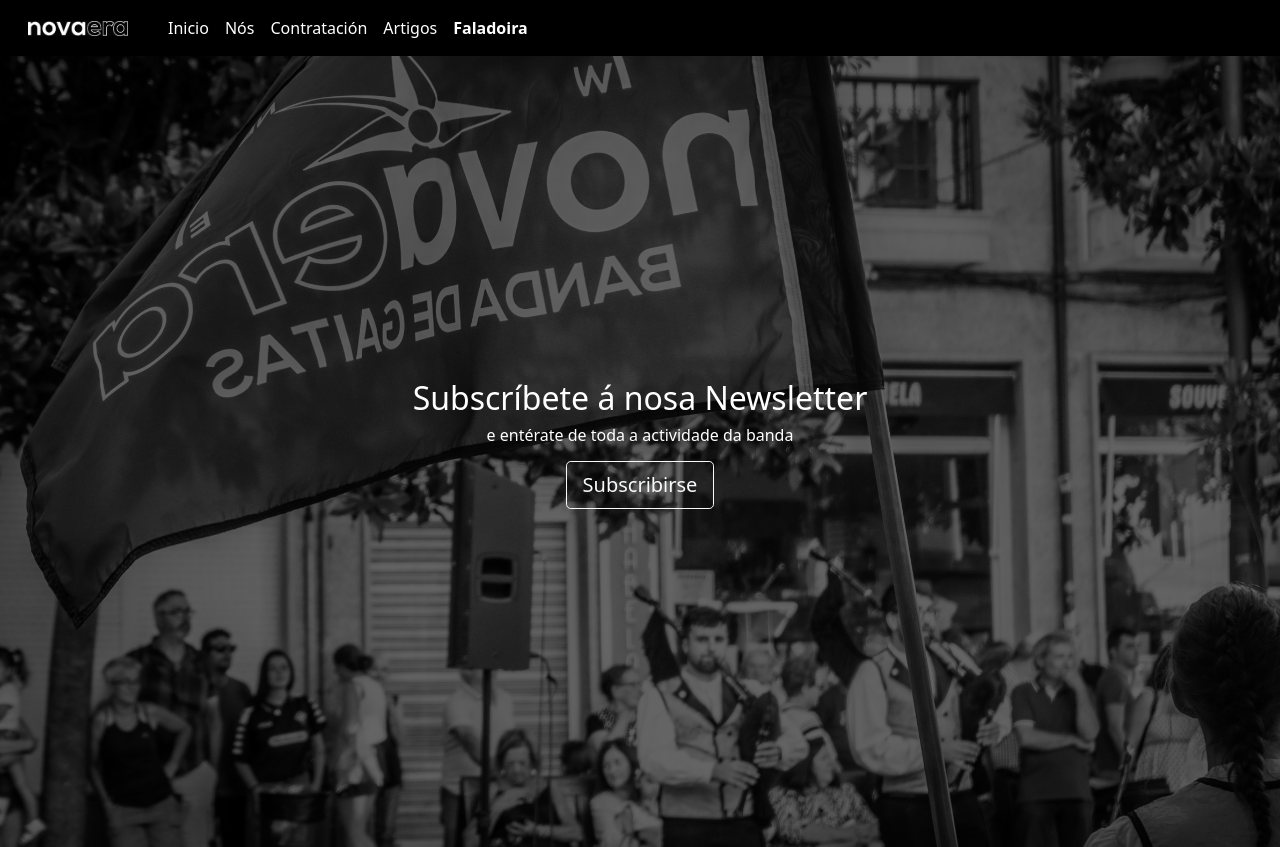
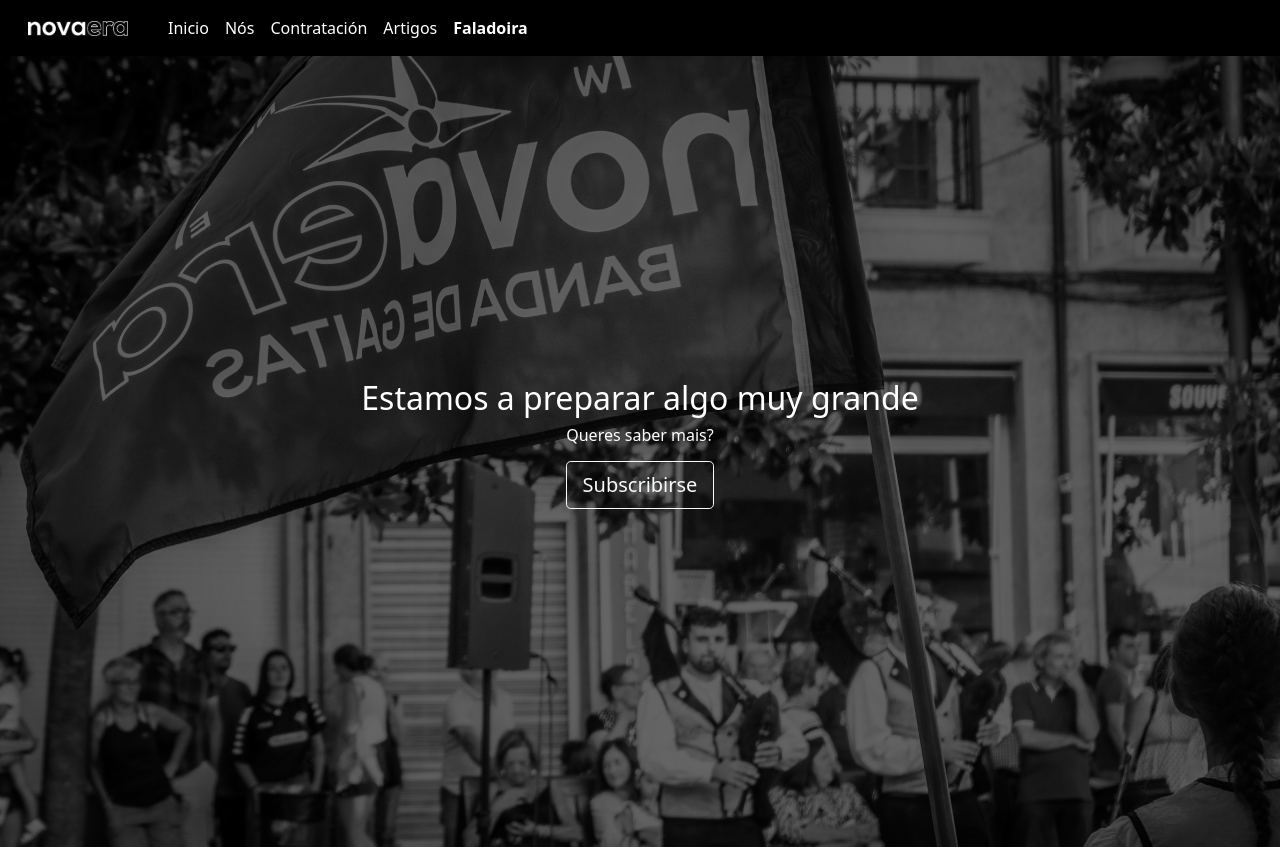
Before and after one commit to paquinho89/novaera, a Django app: page / in a window 1280 px wide. Shown: the top 847 px of the page. Run offline with Django 3.2, Linux system fonts and the light colour scheme; some libraries are stand-ins or nearby versions.

Commit message:
Update home_page.html

```diff
--- a/NovaEra/templates/home_page.html
+++ b/NovaEra/templates/home_page.html
@@ -58,8 +58,8 @@
           <div class="mask" style="background-color: rgba(0, 0, 0, 0.6);">
             <div class="d-flex justify-content-center align-items-center h-100">
               <div class="text-white text-center">
-                <h2>Subscríbete á nosa Newsletter</strong></h2>
-                <h6>e entérate de toda a actividade da banda</h6>
+                <h2>Estamos a preparar algo muy grande</strong></h2>
+                <h6>Queres saber mais?</h6>
                 <a class="btn btn-outline-light btn-lg m-2" href="#footer" role="button">Subscribirse</a>
                 <!--<ul class="list-unstyled">
                   <li><strong>12 Agosto 2023, Castrelo do Val</strong></li>
```
